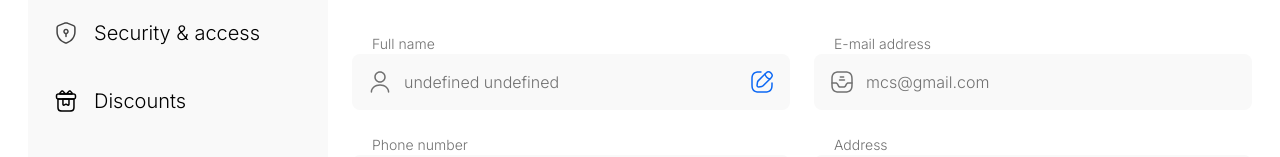
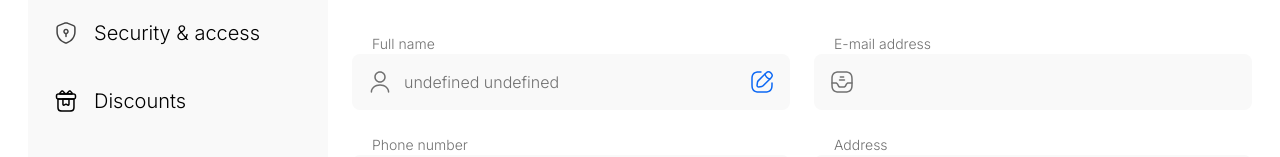
Before and after one commit to mcscoder/tech-heim, a React (Vite) app: page /account/personal-data in a window 1280 px wide. Shown: the part 249-406 px from the top of the page. Built offline with nearby package versions, Linux system fonts and the light colour scheme; no server answers.

Commit message:
fix: missing email field

```diff
--- a/src/components/Elements/PersonalData/UserEmail.tsx
+++ b/src/components/Elements/PersonalData/UserEmail.tsx
@@ -1,19 +1,15 @@
 import { DirectIcon } from "@/constants";
 import { UserInput } from "..";
-import { useEffect, useState } from "react";
+import { useAuthContext } from "@/hooks";
 
 export const UserEmail = () => {
-  const [email, setEmail] = useState<string>("");
-
-  useEffect(() => {
-    setEmail("mcs@gmail.com");
-  }, []);
+  const { authState } = useAuthContext();
 
   return (
     <UserInput
       label="E-mail address"
       startIcon={<DirectIcon />}
-      data={email}
+      data={authState.user?.email || ""}
     />
   );
 };
--- a/src/constants/Api.ts
+++ b/src/constants/Api.ts
@@ -1,6 +1,6 @@
 // export const apiURL = "http://172.20.10.3:8080";
-export const apiURL = "http://25.30.27.67:8080";
-// export const apiURL = "http://192.168.137.1:8080";
+// export const apiURL = "http://25.30.27.67:8080";
+export const apiURL = "http://192.168.137.1:8080";
 export const apiEndPoint = {
   users: "/users",
   homeCategories: "/home-categories",
```
